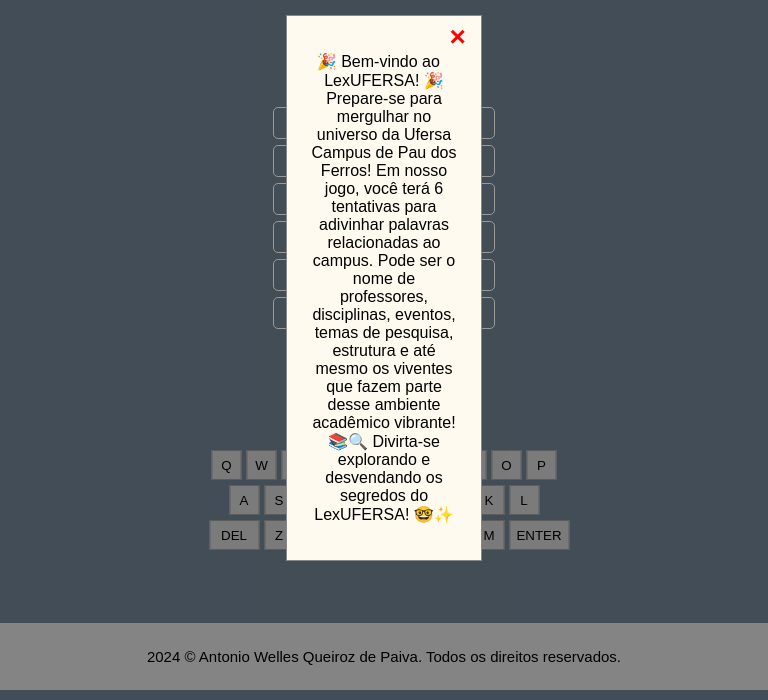
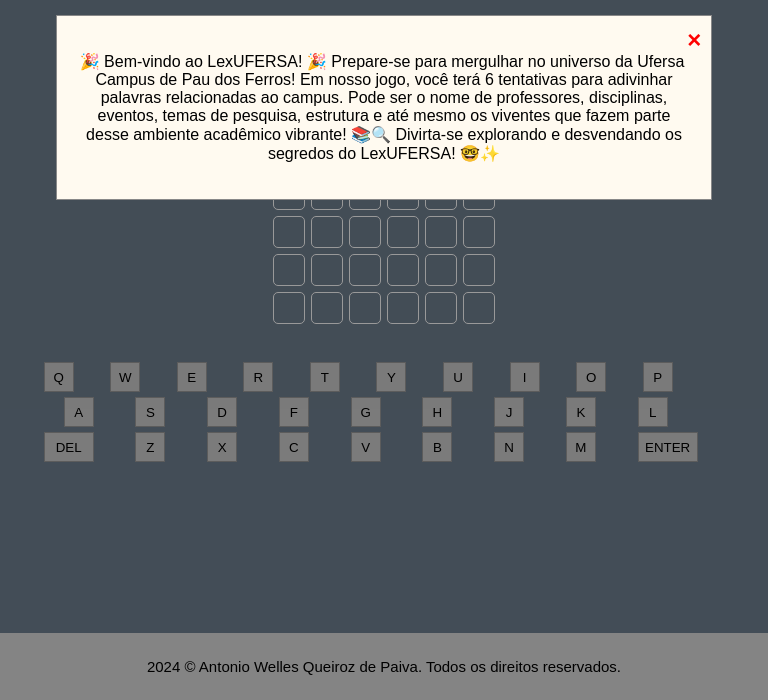
Before and after one commit to wellespaiva-dev/Letreco, a plain HTML site: page index.html in a window 768 px wide. Shown: the part 100-800 px from the top of the page. Drawn offline with Linux system fonts and the light colour scheme; no server answers.

Commit message:
:sparkles: Adicionando responsividade.

```diff
--- a/style.css
+++ b/style.css
@@ -60,7 +60,7 @@
 
 .copyright {
   position: absolute;
-  bottom: 10px;
+  bottom: 0;
   left: 0;
   right: 0;
   text-align: center;
@@ -182,3 +182,72 @@
   text-decoration: none;
   cursor: pointer;
 }
+
+@media only screen and (min-width: 768px) {
+  .keyboardContainer {
+    top: 75%;
+    left: 50%;
+    transform: translate(-50%, -50%);
+  }
+}
+
+@media only screen and (max-width: 768px) {
+  .container {
+    padding: 20px;
+  }
+
+  .title {
+    font-size: 1.5em;
+  }
+
+  .subTitle {
+    font-size: 0.8em;
+  }
+
+  .buttonContainer {
+    margin-top: 20px;
+  }
+
+  .buttonNewGame {
+    padding: 8px 16px;
+    font-size: 14px;
+  }
+
+  .keyboardContainer {
+    top: auto;
+    left: auto;
+    transform: none;
+    width: 90%;
+    margin: 0 auto;
+    position: relative;
+    margin-top: 35px;
+  }
+
+  .keyboard {
+    grid-template-columns: repeat(10, minmax(30px, 1fr));
+    gap: 5px;
+    margin-left: -20px;
+  }
+
+  .keyboardLineTwo,
+  .keyboardLineThree {
+    grid-template-columns: repeat(9, minmax(30px, 1fr));
+    gap: 5px;
+  }
+
+  .modalContent {
+    width: 80%;
+  }
+
+  .close {
+    font-size: 24px;
+    margin-top: -10px;
+    margin-right: -10px;
+  }
+
+  .copyright {
+    padding: 10px;
+    text-align: center;
+    font-size: 12px;
+  }
+}
```
